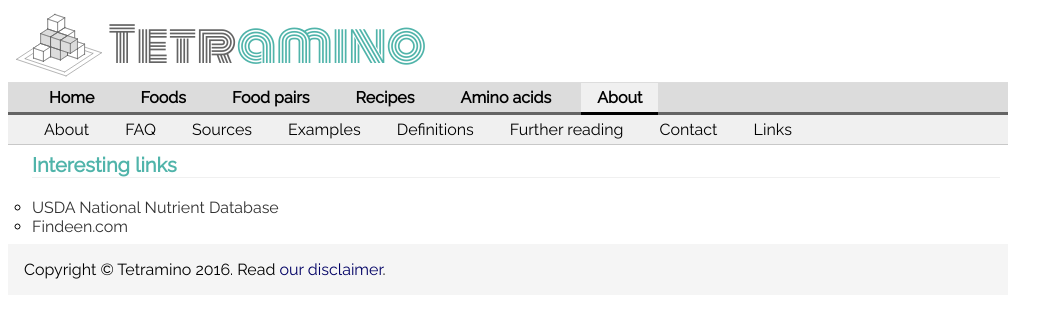
After one commit to RobertoBalamino/amino-repo, a Django app: page /about-links/ in a window 1280 px wide. The commit adds this page. Shown: the top 318 px of the page, without its empty margins (0-1063 px from the left). Run offline with Django 3.2, Linux system fonts and the light colour scheme.

Commit message:
fixed some links

```diff
--- a/aminoApp/templates/aminoApp/about_contact.html
+++ b/aminoApp/templates/aminoApp/about_contact.html
@@ -1,7 +1,7 @@
 {% extends "aminoApp/baseAbout.html" %}
 
 
-{% block title %}Tetramino{% endblock %}
+{% block title %}Tetramino - contact{% endblock %}
 
 {% block content %}
 
--- /dev/null
+++ b/aminoApp/templates/aminoApp/about_links.html
@@ -0,0 +1,19 @@
+{% extends "aminoApp/baseAbout.html" %}
+
+
+{% block title %}Tetramino - links{% endblock %}
+
+{% block content %}
+
+<h1>Interesting links</h1>
+
+<!--<p>Your messages are welcome: tetramino at tetramino dot net.</p>-->
+
+<ul>
+  <li><a href="http://www.ars.usda.gov/nutrientdata/" title="USDA National Nutrient Database">USDA National Nutrient Database</a></li>
+  <li><a href="http://www.findeen.co.uk/" title="Free web directory">Findeen.com</a></li>
+
+</ul>
+
+
+{% endblock %}
--- a/aminoApp/templates/aminoApp/base.html
+++ b/aminoApp/templates/aminoApp/base.html
@@ -68,7 +68,7 @@
         <div id="footer">
             {% block footer %}
             Copyright &copy; Tetramino 2016.
-            Read <a href="/about_disclaimer/">our disclaimer</a>.
+            Read <a href="/about-disclaimer/">our disclaimer</a>.
             {% endblock %}
         </div>
     </div>
--- a/aminoApp/templates/aminoApp/baseAbout.html
+++ b/aminoApp/templates/aminoApp/baseAbout.html
@@ -9,11 +9,13 @@
 {% block subhead %}
     <ul>
         <li><a href="/about/">About</a></li>
-        <li><a href="/about-definitions/">Definitions</a></li>
+        <li><a href="/questions-answers-themes/">FAQ</a></li>
         <li><a href="/about-sources/">Sources</a></li>
         <li><a href="/about-examples/">Examples</a></li>
+        <li><a href="/about-definitions/">Definitions</a></li>
         <li><a href="/literature-references/">Further reading</a></li>
         <li><a href="/about-contact/">Contact</a></li>
+        <li><a href="/about-links/">Links</a></li>
     </ul>
 
 {% endblock %}
--- a/aminoApp/templates/aminoApp/foodTableMoreGeneral.html
+++ b/aminoApp/templates/aminoApp/foodTableMoreGeneral.html
@@ -1,6 +1,6 @@
 {% extends "aminoApp/baseFoods.html" %}
 
-{% block title %}Tetramino - list of foods in the database{% endblock %}
+{% block title %}Tetramino - {{pageTitle}}{% endblock %}
 
 {% block content %}
 <h1>Foods by {{sortNutrient.public_name}} content</h1>
--- a/aminoApp/templates/aminoApp/presentFood.html
+++ b/aminoApp/templates/aminoApp/presentFood.html
@@ -80,7 +80,7 @@ Macronutrient quantities (g) per 100 g
 
     {% for row in zippedInfoPerGramProt %}
         <tr>
-            <td><a href="/aminoAcid_{{row.4}}_g">{{row.0}}</a></td>
+            <td><a href="/amino-acid-{{row.0}}">{{row.0}}</a></td>
             <td><span class="{{row.3}}">{{row.1| floatformat:1 }}</span></td>
             <td>{{row.2| floatformat:0}}</td>
         </tr>
--- a/aminoApp/views.py
+++ b/aminoApp/views.py
@@ -351,8 +351,10 @@ def showFoodTableNutrientOrder(request,nutrSortVar):
         foodList = paginator.page(paginator.num_pages)
 
     descriptionText = 'Foods sorted by '+nutrSortVar+' content per 100 g.'
+    pageTitle = 'Foods richest in '+ nutrSortVar
     columnTitle = sortNutrient.public_name+' ('+sortNutrient.unit+')'
-    context = {'foodList': foodList,'sortNutrient':sortNutrient,'varName': nutrSortVar,'descriptionText':descriptionText,'columnTitle':columnTitle}
+    context = {'foodList': foodList,'sortNutrient':sortNutrient,'varName': nutrSortVar,
+               'descriptionText':descriptionText,'pageTitle':pageTitle,'columnTitle':columnTitle}
     return render(request, 'aminoApp/foodTableMoreGeneral.html', context)
 
 def showFoodTableNutrientDividedOrder(request,nutrSortVar,nutrDivVar):
@@ -379,9 +381,11 @@ def showFoodTableNutrientDividedOrder(request,nutrSortVar,nutrDivVar):
 
     divText = nutrDivVar+' ('+divNutrient.unit+')'
     descriptionText = 'Foods sorted by '+nutrSortVar+' content (g) divided by '+divText+'.'
+    pageTitle = 'Foods richest in '+ nutrSortVar + ' by ' + divText
     columnTitle = sortNutrient.public_name+' ('+sortNutrient.unit+')/'+divText
 
-    context = {'foodList': foodList,'sortNutrient':sortNutrient,'varName': nutrSortVar,'descriptionText':descriptionText,'columnTitle':columnTitle}
+    context = {'foodList': foodList,'sortNutrient':sortNutrient,'varName': nutrSortVar,
+               'descriptionText':descriptionText,'pageTitle':pageTitle,'columnTitle':columnTitle}
     return render(request, 'aminoApp/foodTableMoreGeneral.html', context)
 
 
@@ -409,7 +413,7 @@ class FoodPairList(ListView):
     paginate_by = 15
 
 class FoodListByEfficiency(ListView):
-    queryset = Food.objects.order_by('efficiency') #'-pk' '-bestEfficiency'
+    queryset = Food.objects.order_by('-efficiency') #'-pk' '-bestEfficiency'
     template_name = 'aminoApp/foodListFromClass.html'
     context_object_name = 'foodList'
     paginate_by = 25
@@ -502,7 +506,7 @@ def about(request):
     return render(request, 'aminoApp/about.html')
 
 def aboutSomething(request,subject):
-    if subject in ('definitions','sources','examples','contact','limitations','disclaimer','further_reading','FAQ'):
+    if subject in ('definitions','sources','examples','contact','limitations','disclaimer','further_reading','FAQ','links'):
         templateAddress = 'aminoApp/about_'+subject+'.html'
         return render(request, templateAddress)
     else:
```
Also changed, not shown: db.sqlite3.
